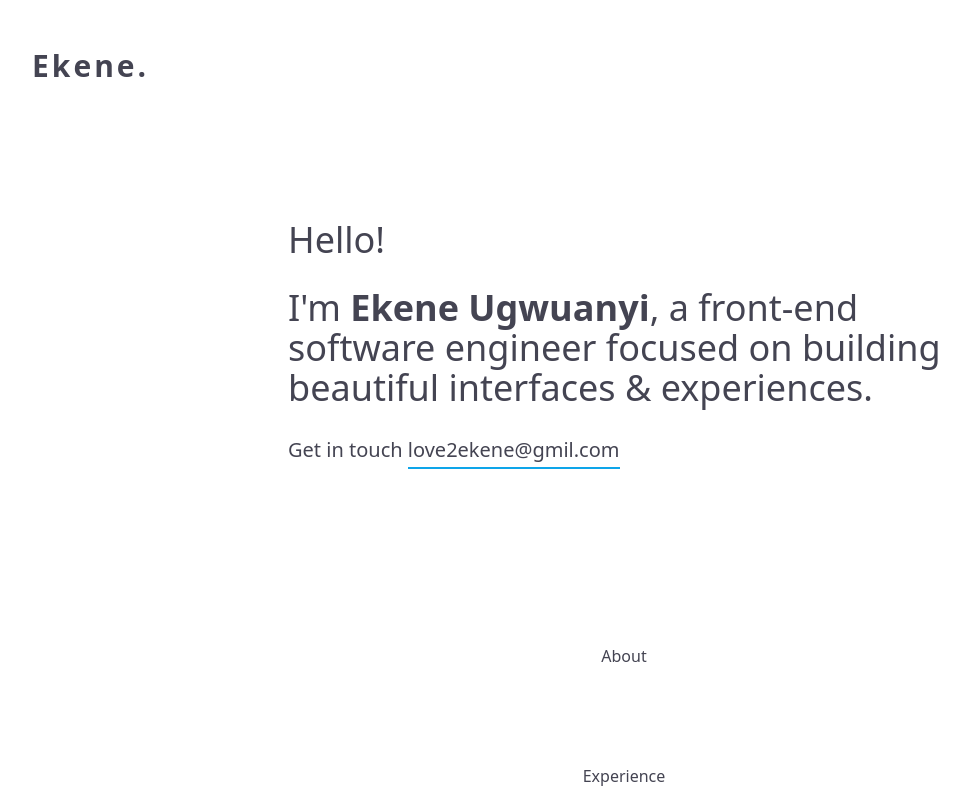
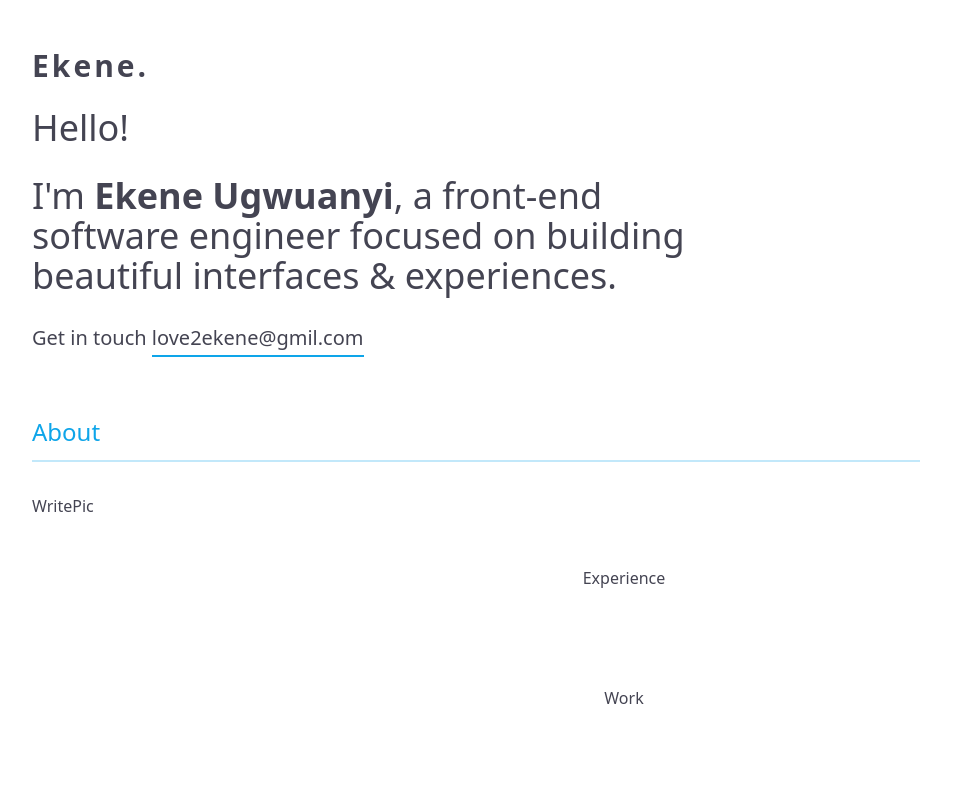
Before and after one commit to Hubnotch/my-portfolio, a Next.js app: page / in a window 1280 px wide. Shown: the top 800 px of the page, without its empty margins (16-985 px from the left). Built offline with nearby package versions, Linux system fonts and the light colour scheme.

Commit message:
reusable header component

```diff
--- a/src/components/componet/About.tsx
+++ b/src/components/componet/About.tsx
@@ -1,10 +1,17 @@
 import React from 'react'
+import { Heading } from '../util-component'
 
 type Props = {}
 
 const About = (props: Props) => {
   return (
-    <div className='p-12'>About</div>
+    <div className='w-full'>
+      <Heading title='About' />
+      <div className="flex">
+        <div className="">Write</div>
+        <div className="">Pic</div>
+      </div>
+    </div>
   )
 }
 export default About
--- a/src/components/componet/Hero.tsx
+++ b/src/components/componet/Hero.tsx
@@ -2,7 +2,7 @@ import React from 'react'
 
 const Hero = () => {
   return (
-    <div className='py-12 px-12 md:py-28 md:px-14'>
+    <div className='w-full'>
       <h1 className='my-6 font-light text-4xl'>Hello! </h1>
       <h2 className='my-7 font-light md:text-4xl max-w-2xl text-2xl'>
         I&apos;m <span className='font-bold'>Ekene Ugwuanyi</span>, a front-end software engineer focused on building beautiful interfaces & experiences. </h2>
--- a/src/components/util-component/Heading.tsx
+++ b/src/components/util-component/Heading.tsx
@@ -1,10 +1,12 @@
 import React from 'react'
-
-// type Props = {}
-
-const Heading = (props:string) => {
+interface HeadingProps {
+  title:string
+}
+const Heading = ({title}:HeadingProps) => {
   return (
-    <h2 className='text-2xl'>{props}</h2>
+    <div className='md:w-3/4 border-b-2 border-sky-500/25 py-3 my-5 md:my-8 outline-none'>
+      <h2 className='text-2xl text-sky-500 text-left mr-1 '>{title}</h2>
+    </div>
   )
 }
 
```
